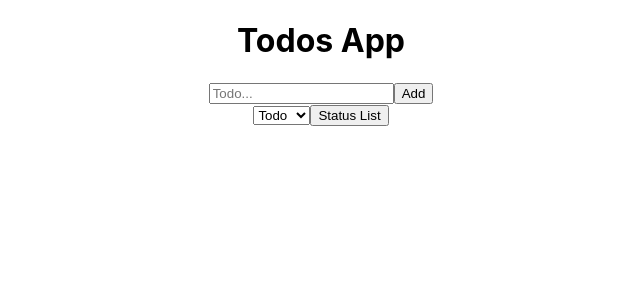
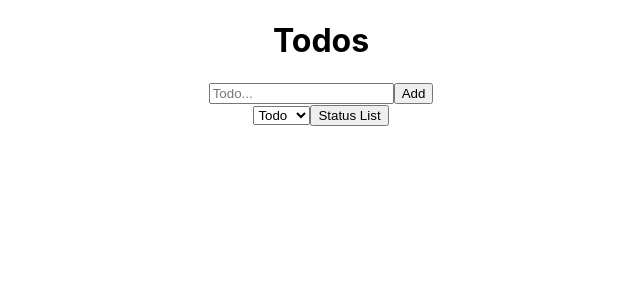
Before and after one commit to byynaryy/todoApp, a React (Create React App) app: page / in a window 1280 px wide. Shown: the top 300 px of the page, without its empty margins (319-959 px from the left). Built offline with nearby package versions, Linux system fonts and the light colour scheme.

Commit message:
Change H1

```diff
--- a/src/components/TodoApp.js
+++ b/src/components/TodoApp.js
@@ -51,7 +51,7 @@ class TodoApp extends React.Component {
 
         return(
             <div>
-                <h1>Todos App</h1>
+                <h1>Todos</h1>
                 <TodoInputField todo={ this.state.todo } onHandleChange={ this.handleChange } onHandleSubmit={ this.handleSubmit } />
                 <StatusListSelector />
                 <TodoList todos={ this.state.todos } onHandleChangeStatus={ this.handleChangeStatus } statusValue={ this.state.statusValue } onHandleSubmitStatus={ this.handleSubmitStatus } />
```
